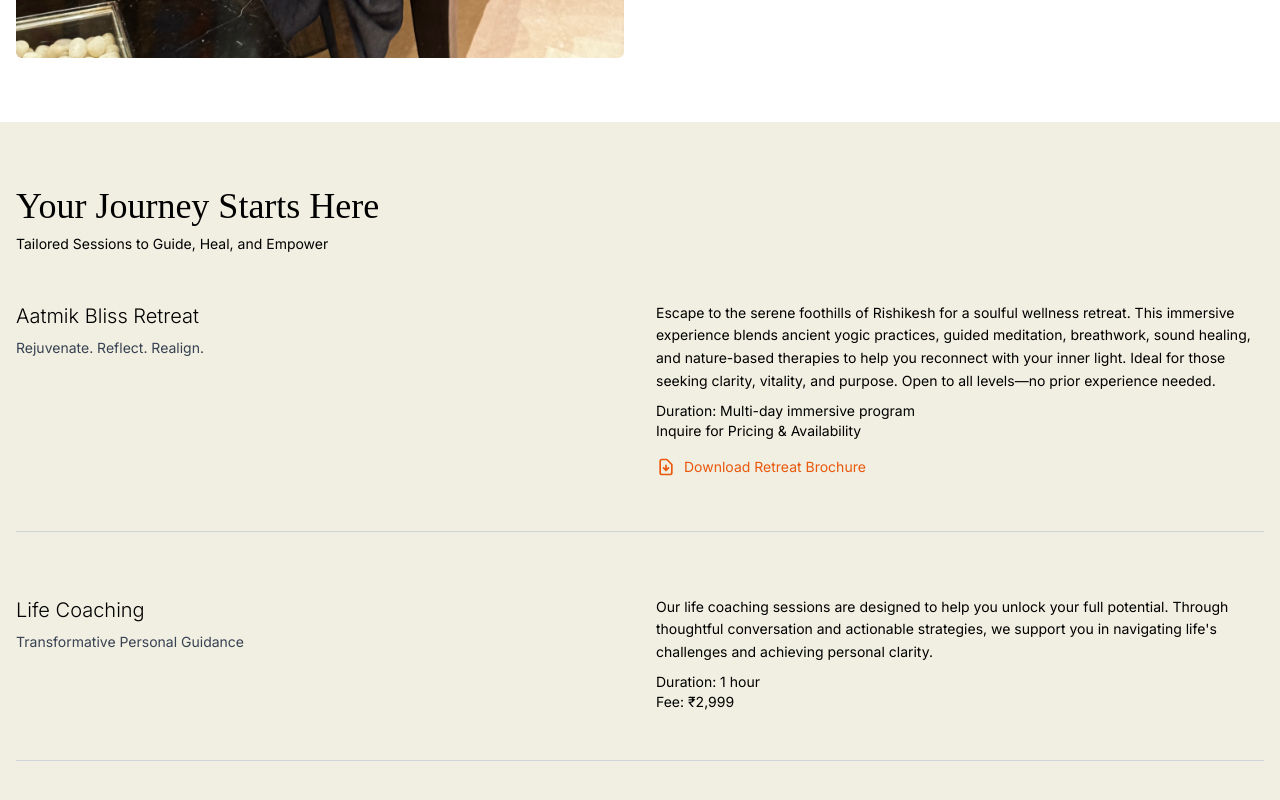
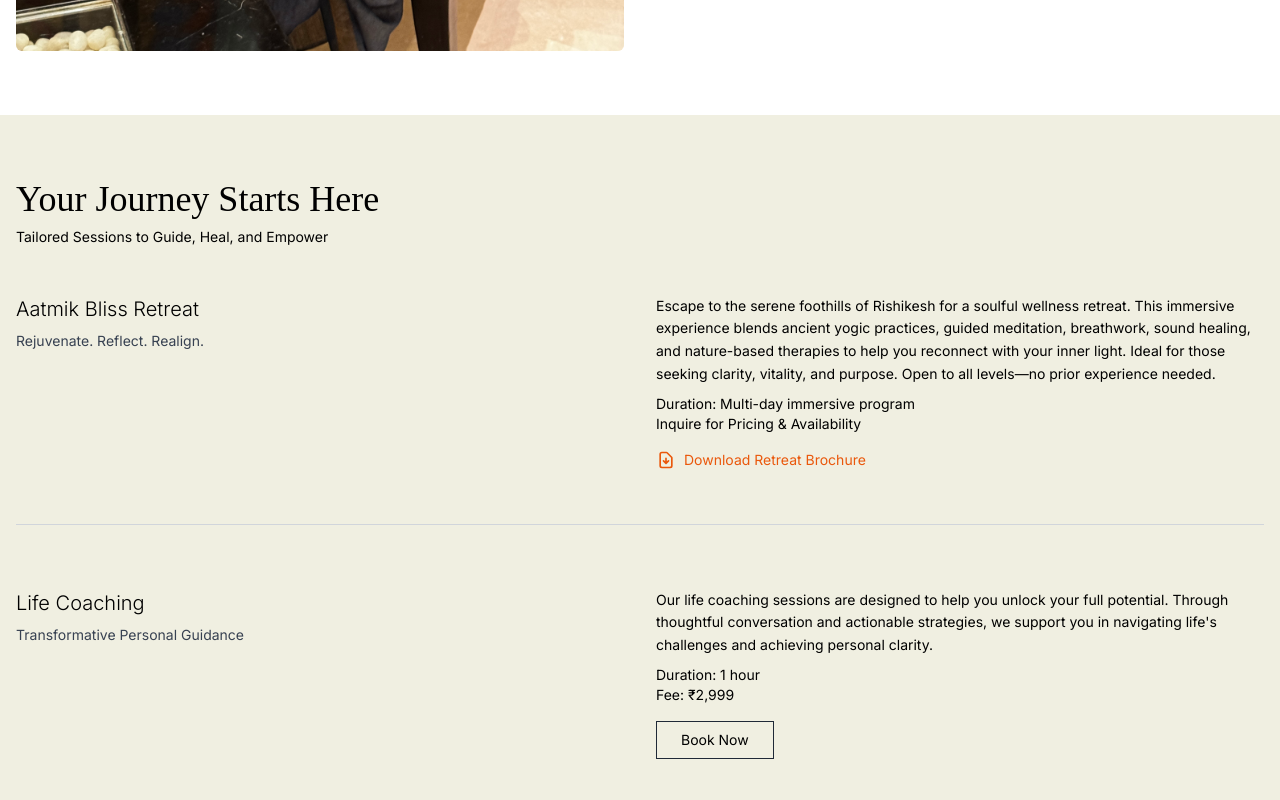
Before and after one commit to account-314/studio, a Next.js app: page / in a window 1280 px wide. Shown: the part 1994-2794 px from the top of the page. Built offline with nearby package versions, Linux system fonts and the light colour scheme.

Commit message:
book button

```diff
--- a/app/page.tsx
+++ b/app/page.tsx
@@ -95,7 +95,7 @@ ${message}
         className="fixed top-0 left-0 right-0 z-50 transition-transform duration-300 bg-[rgb(240,239,225)] border-b border-gray-200"
         style={{ transform: headerVisible ? "translateY(0)" : "translateY(-100%)" }}
       >
-        <div className="container mx-auto flex items-center justify-between px-4 py-10">
+        <div className="container mx-auto flex items-center justify-between px-4 py-7">
           <div>
             <Image
               src="/icon.png"
@@ -105,9 +105,9 @@ ${message}
               className="text-gray-700"
             />
           </div>
-          <div className="text-center">
+          <div className="absolute left-1/2 transform -translate-x-1/2">
             <h1
-              className="text-4xl text-orange-600"
+              className="text-3xl text-orange-600"
               style={headingStyle}
             >
               Aatmik Life Studio
@@ -120,7 +120,7 @@ ${message}
       </header>
 
       {/* Hero Section */}
-      <section className="bg-[rgb(240,239,225)] py-16 pt-[187px]">
+      <section className="bg-[rgb(240,239,225)] py-16 pt-[180px]">
         <div className="container mx-auto px-4">
           <div className="flex flex-col">
             <div className="mb-8">
@@ -271,6 +271,14 @@ ${message}
                 </p>
                 <p className="mt-2 text-sm">Duration: 1 hour</p>
                 <p className="text-sm">Fee: ₹2,999</p>
+                <a
+                  href="https://calendly.com/aatmiklifestudio"
+                  target="_blank"
+                  rel="noopener noreferrer"
+                  className="mt-4 inline-block border border-gray-800 px-6 py-2 text-sm hover:bg-gray-100"
+                >
+                  Book Now
+                </a>
               </div>
             </div>
           </div>
@@ -289,6 +297,14 @@ ${message}
                 </p>
                 <p className="mt-2 text-sm">Duration: 1 hour</p>
                 <p className="text-sm">Fee: ₹2,999</p>
+                <a
+                  href="https://calendly.com/aatmiklifestudio"
+                  target="_blank"
+                  rel="noopener noreferrer"
+                  className="mt-4 inline-block border border-gray-800 px-6 py-2 text-sm hover:bg-gray-100"
+                >
+                  Book Now
+                </a>
               </div>
             </div>
           </div>
@@ -307,6 +323,14 @@ ${message}
                 </p>
                 <p className="mt-2 text-sm">Duration: 15 minutes</p>
                 <p className="text-sm">Fee: ₹499</p>
+                <a
+                  href="https://calendly.com/aatmiklifestudio"
+                  target="_blank"
+                  rel="noopener noreferrer"
+                  className="mt-4 inline-block border border-gray-800 px-6 py-2 text-sm hover:bg-gray-100"
+                >
+                  Book Now
+                </a>
               </div>
             </div>
           </div>
@@ -325,6 +349,14 @@ ${message}
                 </p>
                 <p className="mt-2 text-sm">Duration: 1 hour</p>
                 <p className="text-sm">Fee: ₹2,499</p>
+                <a
+                  href="https://calendly.com/aatmiklifestudio"
+                  target="_blank"
+                  rel="noopener noreferrer"
+                  className="mt-4 inline-block border border-gray-800 px-6 py-2 text-sm hover:bg-gray-100"
+                >
+                  Book Now
+                </a>
               </div>
             </div>
           </div>
@@ -343,6 +375,14 @@ ${message}
                 </p>
                 <p className="mt-2 text-sm">Duration: 1 hour</p>
                 <p className="text-sm">Fee: ₹499</p>
+                <a
+                  href="https://calendly.com/aatmiklifestudio"
+                  target="_blank"
+                  rel="noopener noreferrer"
+                  className="mt-4 inline-block border border-gray-800 px-6 py-2 text-sm hover:bg-gray-100"
+                >
+                  Book Now
+                </a>
               </div>
             </div>
           </div>
@@ -361,6 +401,14 @@ ${message}
                 </p>
                 <p className="mt-2 text-sm">Duration: 1 hour</p>
                 <p className="text-sm">Fee: ₹999</p>
+                <a
+                  href="https://calendly.com/aatmiklifestudio"
+                  target="_blank"
+                  rel="noopener noreferrer"
+                  className="mt-4 inline-block border border-gray-800 px-6 py-2 text-sm hover:bg-gray-100"
+                >
+                  Book Now
+                </a>
               </div>
             </div>
           </div>
```
